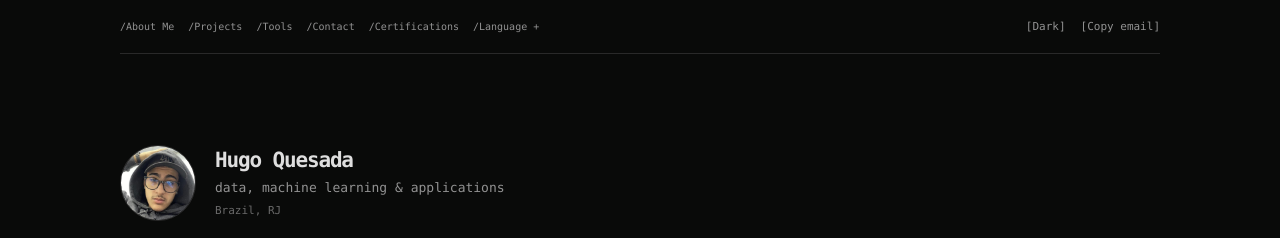
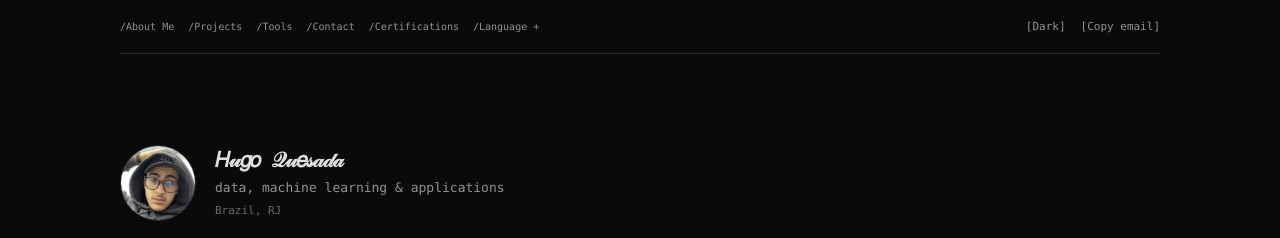
Before and after one commit to Thy281/hugo-quesada-portfolio, a Next.js app: page / in a window 1280 px wide. Shown: the top 238 px of the page. Built offline with nearby package versions, Linux system fonts and the light colour scheme.

Commit message:
style: render portfolio name in script lettering

```diff
--- a/app/page.tsx
+++ b/app/page.tsx
@@ -44,7 +44,7 @@ const languages: Record<Language, {
     contactTitle: "/Contact",
     certificationsTitle: "/Certifications",
     contactLabel: "Contact links",
-    footer: "Hugo Quesada · Portfolio 2026",
+    footer: "𝐻𝓊𝑔𝑜 𝒬𝓊𝑒𝓈𝒶𝒹𝒶 · Portfolio 2026",
     backToTop: "BACK TO TOP ↑",
     navLabel: "Portfolio sections",
     languageTitle: "/Language",
@@ -72,7 +72,7 @@ const languages: Record<Language, {
     contactTitle: "/Contacto",
     certificationsTitle: "/Certificaciones",
     contactLabel: "Enlaces de contacto",
-    footer: "Hugo Quesada · Portafolio 2026",
+    footer: "𝐻𝓊𝑔𝑜 𝒬𝓊𝑒𝓈𝒶𝒹𝒶 · Portafolio 2026",
     backToTop: "VOLVER ARRIBA ↑",
     navLabel: "Secciones del portafolio",
     languageTitle: "/Idioma",
@@ -100,7 +100,7 @@ const languages: Record<Language, {
     contactTitle: "/Contato",
     certificationsTitle: "/Certificações",
     contactLabel: "Links de contato",
-    footer: "Hugo Quesada · Portfólio 2026",
+    footer: "𝐻𝓊𝑔𝑜 𝒬𝓊𝑒𝓈𝒶𝒹𝒶 · Portfólio 2026",
     backToTop: "VOLTAR AO TOPO ↑",
     navLabel: "Seções do portfólio",
     languageTitle: "/Linguagem",
@@ -197,7 +197,7 @@ export default function Home() {
             <Image src="/foto-perfil.jpeg" alt={language === "es" ? "Foto de Hugo Quesada" : language === "pt" ? "Foto de Hugo Quesada" : "Photo of Hugo Quesada"} width={80} height={80} priority />
           </div>
           <div className="identity-copy">
-            <h1>Hugo Quesada</h1>
+            <h1>𝐻𝓊𝑔𝑜 𝒬𝓊𝑒𝓈𝒶𝒹𝒶</h1>
             <p>{content.role}</p>
             <span>{content.country}</span>
           </div>
```
